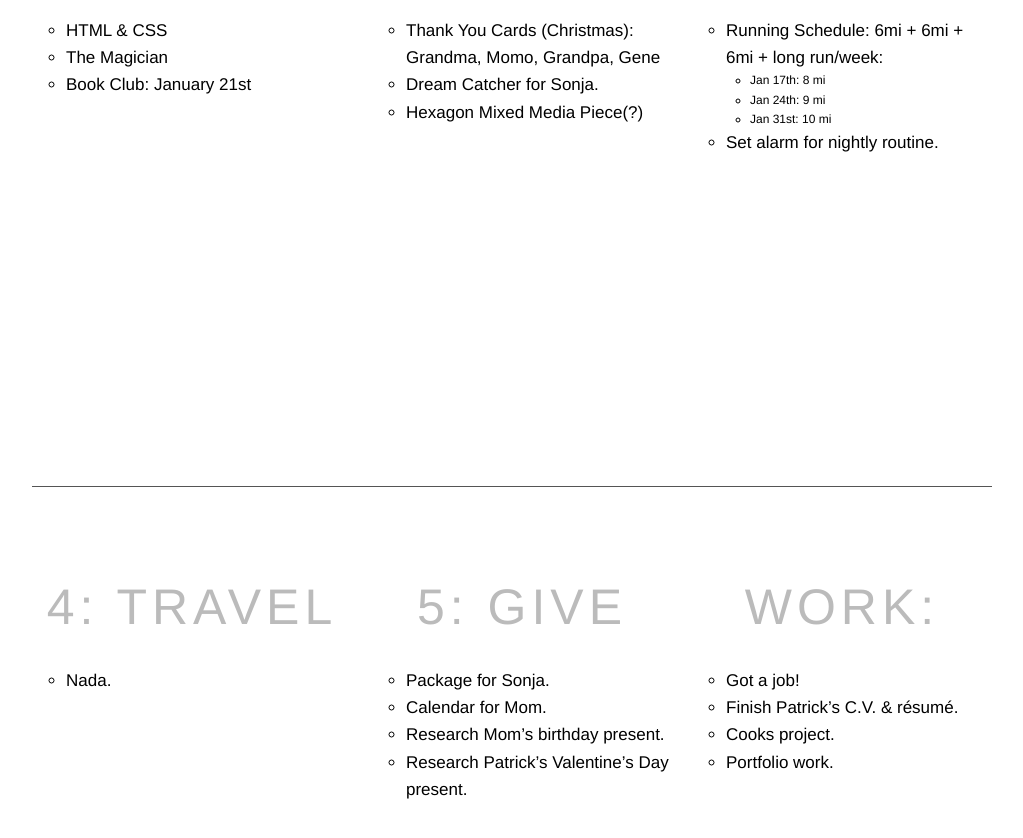
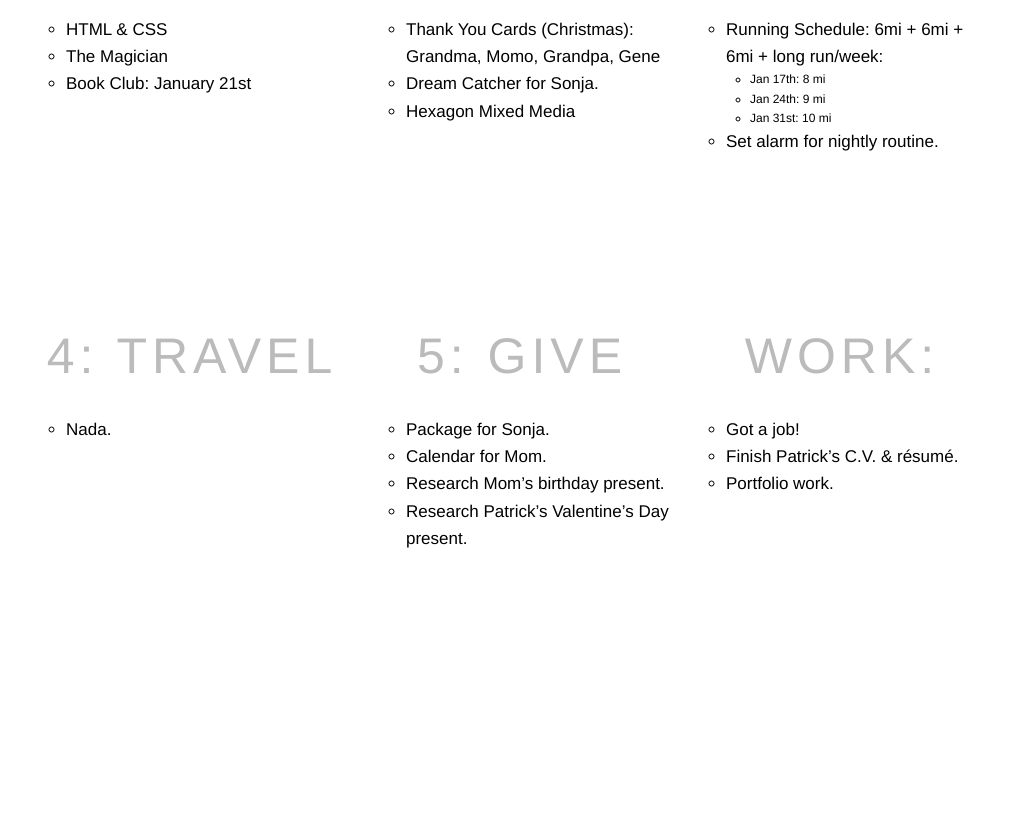
Before and after one commit to michellechild/plan2015, a plain HTML site: page january.html in a window 1280 px wide. Shown: the part 452-1290 px from the top of the page, without its empty margins (108-1131 px from the left). After the commit the page ends 1088 px from the top, so only its background shows below. Drawn offline with nearby package versions, Linux system fonts and the light colour scheme.

Commit message:
content removal

```diff
--- a/january.html
+++ b/january.html
@@ -38,7 +38,7 @@
 		<ul>
 			<li>Thank You Cards (Christmas): Grandma, Momo, Grandpa, Gene</li>
 			<li>Dream Catcher for Sonja.</li>
-			<li>Hexagon Mixed Media Piece(?)</li>
+			<li>Hexagon Mixed Media</li>
 		</ul>
 	</section>
 	<section>
@@ -74,7 +74,7 @@
 		<ul>
 			<li>Got a job!</li>
 			<li>Finish Patrick’s C.V. &amp; résumé.</li>
-			<li>Cooks project.</li>
+			<!-- <li>Cooks project.</li> -->
 			<li>Portfolio work.</li>
 		</ul>
 	</section>
--- a/stylesheets/style.scss
+++ b/stylesheets/style.scss
@@ -16,7 +16,6 @@ section {
 	@include div-bg;
 	max-width: 333.33px;
 	margin: 0 auto;
-	border-top: 1px solid $medium;
 }
 
 nav {
@@ -53,7 +52,7 @@ nav	a {
 	}
 }
 
-.months {
+nav li ul {
 	display: none;
 	position: absolute;
 
@@ -109,7 +108,7 @@ font-size: 12px;
 	}
 
 	section {
-		min-height: 650px;
+		min-height: 400px;
 		float: left;
 		width: 47.5%;
 		padding-left: 5%;
```
Also changed, not shown: index.html (+3 -3 lines), stylesheets/style.css, 1 other file.
